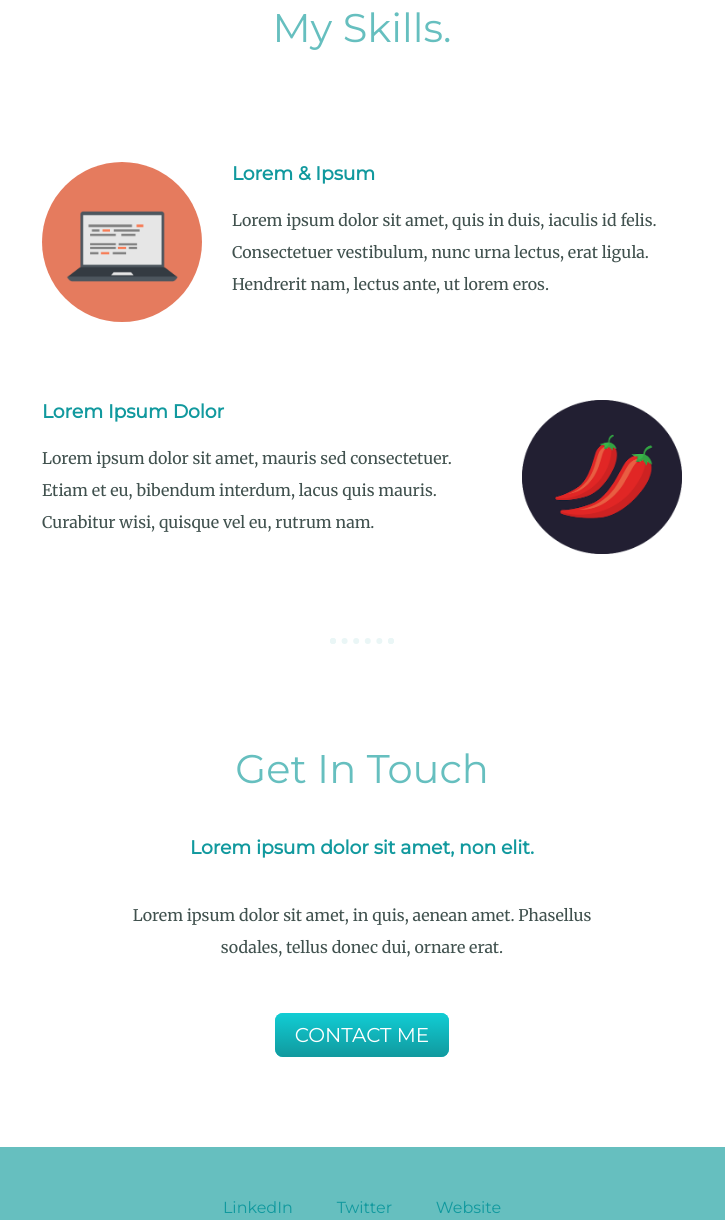
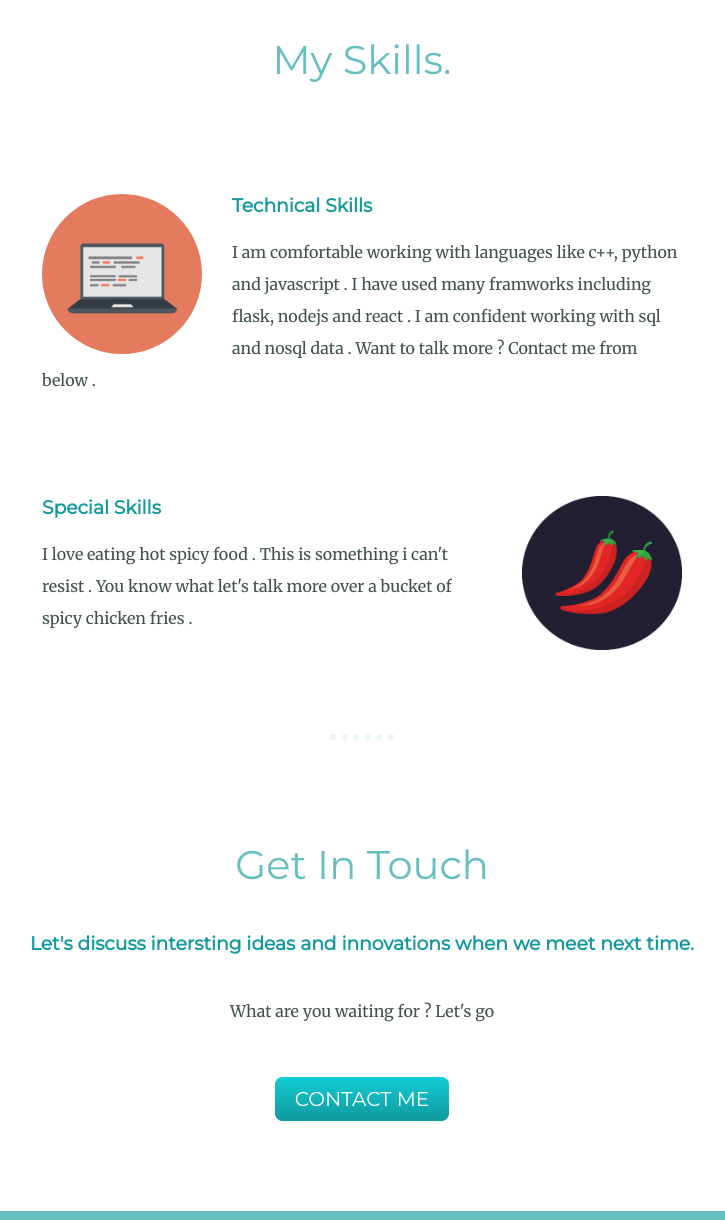
Before and after one commit to ashish-patwal/CV, a plain HTML site: page index.html in a window 1280 px wide. Shown: the part 1657-2877 px from the top of the page, without its empty margins (278-1003 px from the left). Drawn offline with Linux system fonts and the light colour scheme.

Commit message:
Update index.html

```diff
--- a/index.html
+++ b/index.html
@@ -20,28 +20,28 @@
   <div class="profile">
     <img class="myself" src="images/kazama.jpeg" alt="kazama">
     <h2>Hello.</h2>
-    <p class="intro">Lorem ipsum dolor sit amet, vitae volutpat, dui conubia, dolor urna. Non auctor, montes nulla distinctio.</p>
+    <p class="intro"> My name is Ashish . I am a technology enthusiast who loves linux, gadgets and innovations . I love studying new things , making art and drawings as well as listening to all kinds of music .</p>
   </div>
   <hr>
   <div class="skills">
     <h2>My Skills.</h2>
     <div class="skill-row">
       <img class="computer-img" src="images/computer.png" alt="computer">
-      <h3>Lorem & Ipsum</h3>
-      <p>Lorem ipsum dolor sit amet, quis in duis, iaculis id felis. Consectetuer vestibulum, nunc urna lectus, erat ligula. Hendrerit nam, lectus ante, ut lorem eros.</p>
+      <h3>Technical Skills</h3>
+      <p>I am comfortable working with languages like c++, python and javascript . I have used many framworks including flask, nodejs and react . I am confident working with sql and nosql data . Want to talk more ? Contact me from below .</p>
     </div>
     <div class="skill-row">
       <img class="chilli-img" src="images/chillies.png" alt="chillies">
-      <h3>Lorem Ipsum Dolor</h3>
-      <p>Lorem ipsum dolor sit amet, mauris sed consectetuer. Etiam et eu, bibendum interdum, lacus quis mauris. Curabitur wisi, quisque vel eu, rutrum nam.</p>
+      <h3>Special Skills</h3>
+      <p>I love eating hot spicy food . This is something i can't resist . You know what let's talk more over a bucket of spicy chicken fries .</p>
     </div>
   </div>
   <hr>
   <div class="contact-me">
     <h2>Get In Touch</h2>
-    <h3>Lorem ipsum dolor sit amet, non elit.</h3>
-    <p class="contact-message">Lorem ipsum dolor sit amet, in quis, aenean amet. Phasellus sodales, tellus donec dui, ornare erat.</p>
-    <a class="btn" href="mailto:name@email.com">CONTACT ME</a>
+    <h3>Let's discuss intersting ideas and innovations when we meet next time.</h3>
+    <p class="contact-message">What are you waiting for ? Let's go </p>
+    <a class="btn" href="mailto:ashishpatwal147@gmail.com">CONTACT ME</a>
   </div>
 </div>
 
@@ -49,7 +49,7 @@
 <div class="bottom-container">
   <a class="footer-link" href="https://www.linkedin.com/">LinkedIn</a>
   <a class="footer-link" href="https://twitter.com/">Twitter</a>
-  <a class="footer-link" href="https://www.appbrewery.co/">Website</a>
+  <a class="footer-link" href="https://github.com/ashish-patwal">Github</a>
   <p class="copyright">© 2021 Ashish Patwal</p>
 </div>
 
```
